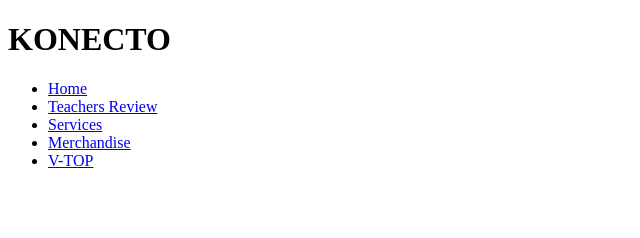
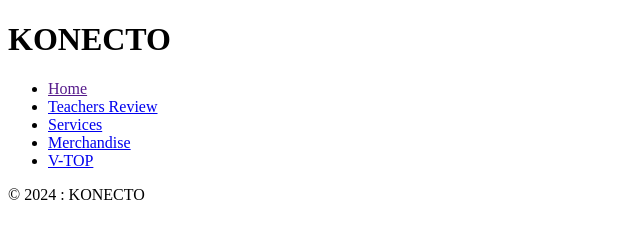
Before and after one commit to anubhavjha08/-Konecto.org, a plain HTML site: page Frontend/html/teachersReview.html in a window 1280 px wide. Shown: the whole page, without its empty margins (0-640 px from the left). Drawn offline with Linux system fonts and the light colour scheme.

Commit message:
Checking css

```diff
--- a/Frontend/css/style.css
+++ b/Frontend/css/style.css
@@ -1,6 +1,13 @@
 *{
     margin: 0;
     padding: 0;
+}
+body{
+    min-height: 100vh;
+    background-image: url(Frontend\Assets\Image\MIT-Dome-WP.jpg);
+    background-size: cover;
+    background-repeat: no-repeat;
+    background-position: center;
 }
 h1{
     padding: 2%;
@@ -8,12 +15,12 @@ h1{
     font-family: 'Lucida Sans', 'Lucida Sans Regular', 'Lucida Grande', 'Lucida Sans Unicode', Geneva, Verdana, sans-serif;
     background-color: #ffbaba;
 }
-div{
+/* div{
     height: 400px;
     border: 3px solid #ffbaba;
     background-image: url("IMG20230922154323.jpg") ;
 
-}
+} */
 nav{
     padding: 2%;
     /* background-color: aqua; */
--- /dev/null
+++ b/Frontend/css/tr_style.css
@@ -0,0 +1,6 @@
+footer{
+    text-align: center;
+    padding: 1%;
+    background-color: #ffbaba ;
+    font-weight: bold;
+}
--- a/Frontend/html/teachersReview.html
+++ b/Frontend/html/teachersReview.html
@@ -1,21 +1,26 @@
 <!DOCTYPE html>
 <html lang="en">
+
 <head>
     <meta charset="UTF-8">
     <meta name="viewport" content="width=device-width, initial-scale=1.0">
     <title>Document</title>
 </head>
+
 <body>
     <h1>KONECTO</h1>
     <nav>
         <ul>
-            <li><a href="#">Home</a></li>
+            <li><a href="">Home</a></li>
             <li><a href="#">Teachers Review</a></li>
             <li><a href="#">Services</a></li>
             <li><a href="#">Merchandise</a></li>
             <li><a href="https://vtop.vitbhopal.ac.in/vtop/open/page">V-TOP</a></li>
         </ul>
     </nav>
+    <footer>
+        <p>&copy; 2024 : KONECTO</p>
+    </footer>
+</body>
 
-</body>
 </html>
```
Also changed, not shown: Frontend/Assets/Image/MIT-Dome-WP.jpg (added).
